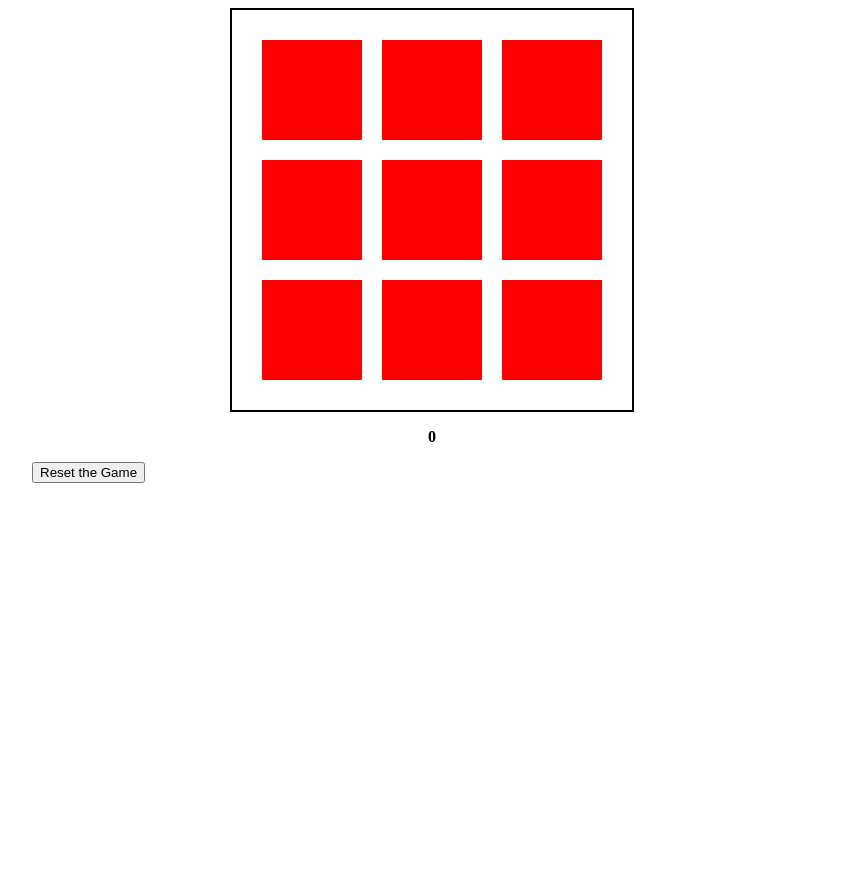
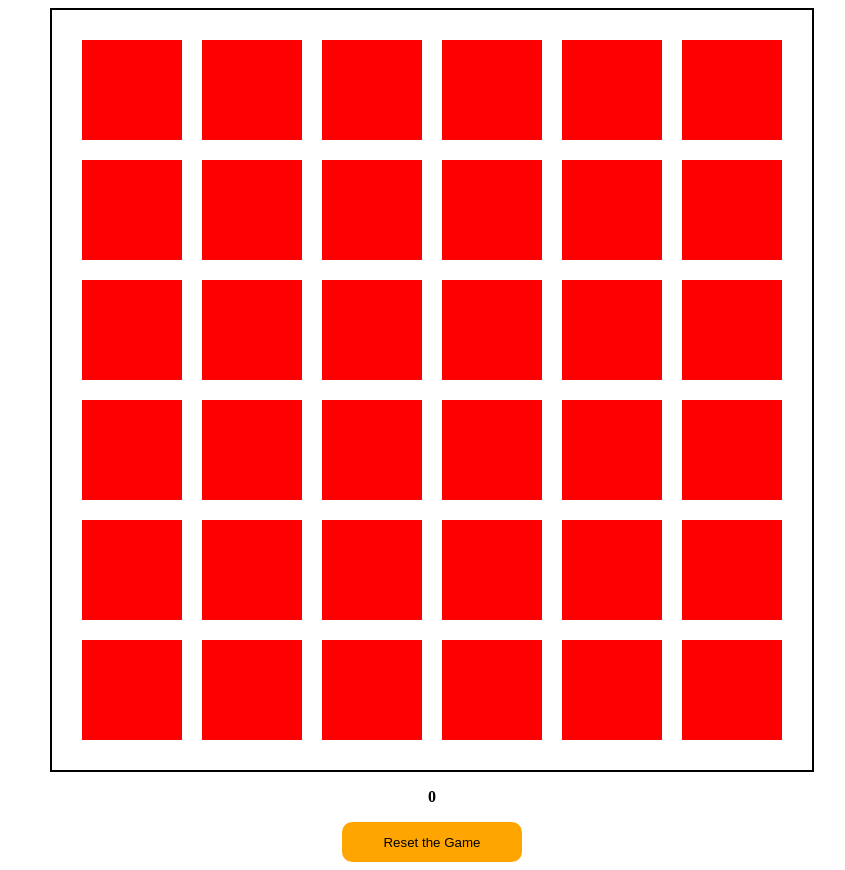
Before and after one commit to starman-cook/miner_game, a React (Create React App) app: page / in a window 1280 px wide. Shown: the whole page, without its empty margins (208-1053 px from the left). Before the commit the page ends 800 px from the top, so only its background shows below. Built offline with nearby package versions, Linux system fonts and the light colour scheme.

Commit message:
#7 ticket is done, now field has mines

```diff
--- a/src/App.js
+++ b/src/App.js
@@ -3,9 +3,11 @@ import './App.css';
 import SquareField from './Components/SquareField/SquareField';
 import CounterOfTries from './Components/CounterOfTries/CounterOfTries';
 import ButtonReset from './Components/ButtonReset/ButtonReset';
+import CongratsMessage from './Components/CongratsMessage/CongratsMessage';
+
 
 // CREATION OF SQUARE FILED (WIDTH, HEIGHT, SizeOfEachSquareInPixels, MARGIN, COLOR)
-const squareField = new SquareField(3, 3, 100, 10, 'red');
+const squareField = new SquareField(6, 6, 100, 10, 'red');
 squareField.createAllSquaresArray();
 squareField.makeRandomNumbers();
 
@@ -38,6 +40,8 @@ const App = () => {
     squaresCopy.push(squareField.getSquareArray());
     squareField.counter = 0;
     squareField.gameIsOver = false;
+    squareField.congrats = false;
+    squareField.fail = false;
     setGame(squaresCopy);
     squareDiv = squareField.getSquareDiv();
   }
@@ -50,6 +54,14 @@ const App = () => {
     btnOnClickReset={resetTheGame}
     text='Reset the Game'
     />
+    {squareField.congrats ?
+    <CongratsMessage
+    text={`Congratulations!!! You found it! You have made ${squareField.counter} tries.`}/>
+    : null}
+    {squareField.fail ?
+    <CongratsMessage
+    text='You have steped on mine, the game is lost!(((('/>
+    : null}
     </div>
   );
 }
--- a/src/Components/ButtonReset/ButtonReset.css
+++ b/src/Components/ButtonReset/ButtonReset.css
@@ -0,0 +1,15 @@
+.btn_reset {
+    margin: 0 auto;
+    width: 200px;
+    text-align: center;
+}
+.btn_reset__btn {
+    border: none;
+    width: 180px;
+    height: 40px;
+    background: orange;
+    border-radius: 10px;
+    cursor: pointer;
+    outline: none;
+    user-select: none;
+}
--- /dev/null
+++ b/src/Components/CongratsMessage/CongratsMessage.js
@@ -0,0 +1,12 @@
+import React from 'react';
+
+const CongratsMessage = (props) => {
+    return (
+    <div className='congrats_block'>
+        <p className='congrats_block__text'>{props.text}</p>
+    </div>
+    )
+}
+
+
+export default CongratsMessage;
--- a/src/Components/SquareField/SquareField.css
+++ b/src/Components/SquareField/SquareField.css
@@ -11,3 +11,7 @@
 .objectFound {
     background: black !important;
 }
+
+.mine {
+    background: orange !important;
+}
--- a/src/Components/SquareField/SquareField.js
+++ b/src/Components/SquareField/SquareField.js
@@ -71,6 +71,11 @@ return squaresDiv
             this.gameIsOver = true;
             // add this if you dont want to count as try when you find object
             // this.counter--;
+            this.congrats = true;
+        } else if (this.minesArray.includes(oneSquare.id)) {
+            oneSquare.mine = this.mine;
+            this.fail = true;
+            this.gameIsOver = true;
         }
         this.counter++;
         }
@@ -81,10 +86,10 @@ return squaresDiv
         return this._allSquares = [];
     }
     makeRandomNumbers() {
-        this.randomObject = Math.round(Math.random() * (this._fieldWidth * this._fieldHeight));
+        this.randomObject = Math.round(Math.random() * (this._fieldWidth * this._fieldHeight - 1));
         this.minesArray = [];
         for (let i = 0; i < 5; i++){
-            this.randomMine = Math.round(Math.random() * (this._fieldWidth * this._fieldHeight));
+            this.randomMine = Math.round(Math.random() * (this._fieldWidth * this._fieldHeight - 1));
             if (this.randomObject === this.randomMine || this.minesArray.includes(this.randomMine)) {
                 i--
                 continue;
@@ -106,6 +111,8 @@ return squaresDiv
     objectFound = 'objectFound';
     detection = 'mineFound';
     gameIsOver = false;
+    congrats = false;
+    fail = false;
     counter = 0;
 }
 
```
